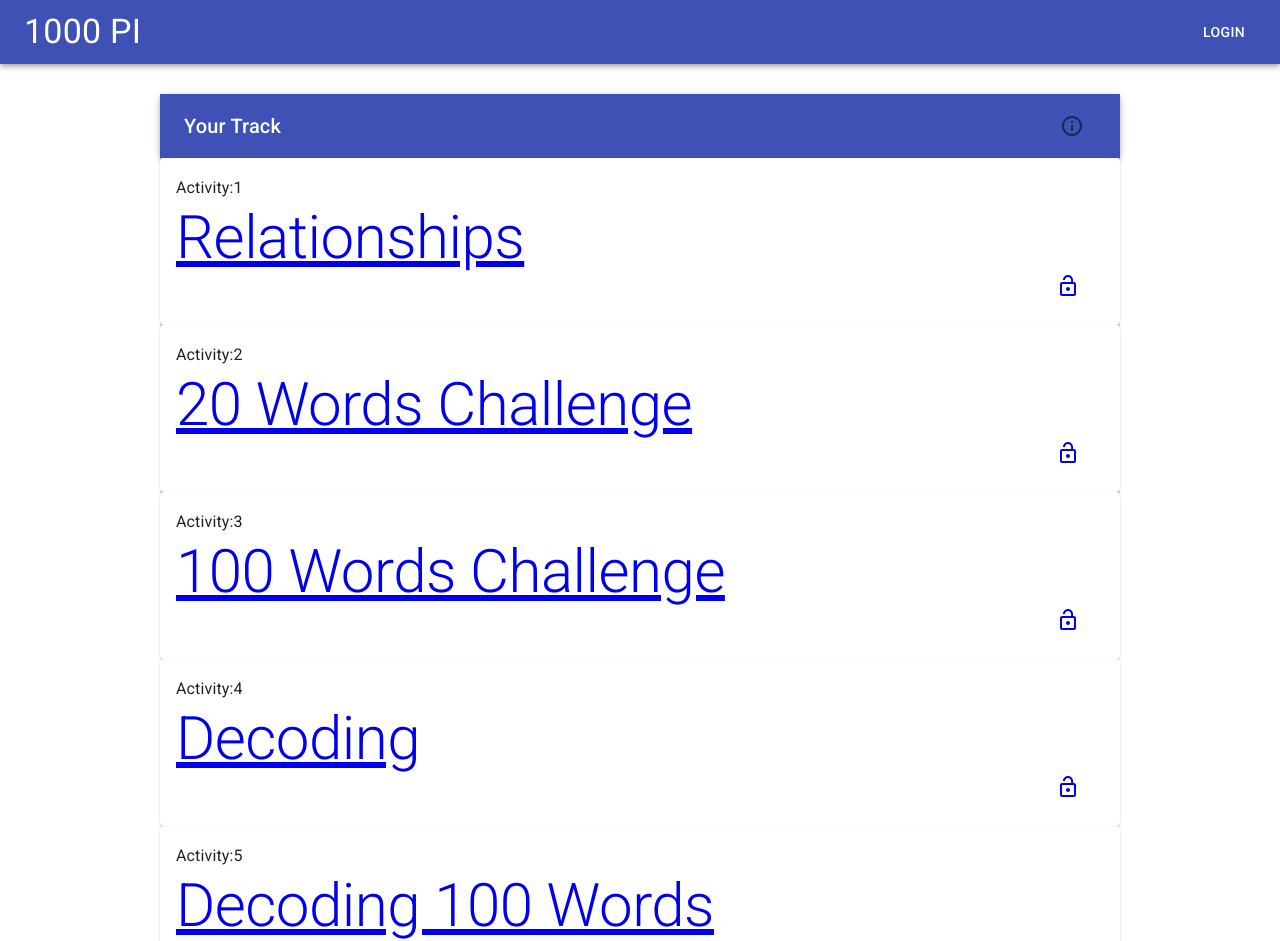
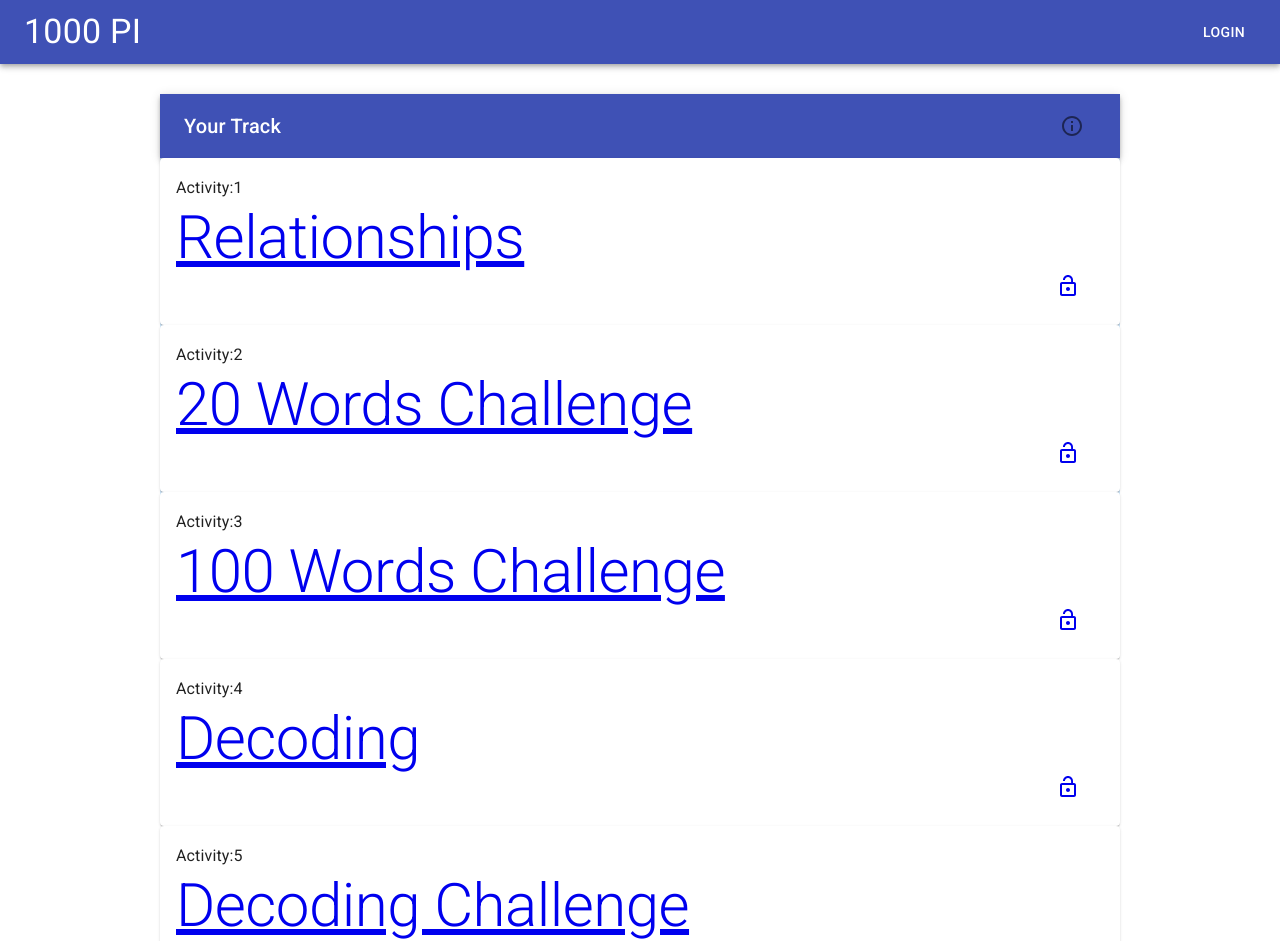
Before and after one commit to Areskyb/1000PI, a React (Create React App) app: page / in a window 1280 px wide. Shown: the top 941 px of the page. Built offline with nearby package versions, Linux system fonts and the light colour scheme; no server answers.

Commit message:
Added decoding challenge and created routing

```diff
--- a/src/components/Track.js
+++ b/src/components/Track.js
@@ -32,7 +32,7 @@ function Track({setGameTitle,history}){
             <Activity activityName="20 Words Challenge" acitvityNumber="2" isAchived={trackState.activityTwo}></Activity>
             <Activity activityName="100 Words Challenge" acitvityNumber="3" isAchived={trackState.activityThree}></Activity>
             <Activity activityName="Decoding" acitvityNumber="4" isAchived={trackState.activityFour}></Activity>
-            <Activity activityName="Decoding 100 Words" acitvityNumber="5" isAchived={trackState.activityFive}></Activity>
+            <Activity activityName="Decoding Challenge" acitvityNumber="5" isAchived={trackState.activityFive}></Activity>
             <Activity activityName="1000 PI" acitvityNumber="6" isAchived={trackState.activitySix}></Activity>
 
         </>
--- a/src/components/WordDecoding.js
+++ /dev/null
@@ -1,11 +0,0 @@
-import React from 'react';
-
-function WordDecoding(){
-
-    return(
-        <h3>Description</h3>
-    )
-
-}
-
-export default WordDecoding;
--- /dev/null
+++ b/src/components/WordDecoding/WordDecoding.js
@@ -0,0 +1,17 @@
+import React,{useEffect} from 'react';
+
+function WordDecoding({setGameTitle}){
+
+    useEffect(() => {
+        setGameTitle('Decoding Challenge')
+        return () => {
+        };
+    }, [setGameTitle])
+
+    return(
+        <h3>Description</h3>
+    )
+
+}
+
+export default WordDecoding;
--- a/src/containers/GameContainer.js
+++ b/src/containers/GameContainer.js
@@ -7,7 +7,7 @@ import {
 import CustomDialog from '../shared/CustomDialog'
 import Relationships from '../components/Relationships/Relationships'
 import Track from '../components/Track'
-import WordDecoding from '../components/WordDecoding'
+import WordDecoding from '../components/WordDecoding/WordDecoding'
 import WordChallenge from '../components/WordChallenge/WordChallenge'
 import Decoding from '../components/Decoding/Decoding'
 import ThousandPi from '../components/ThousandPi'
@@ -87,7 +87,7 @@ function GameConatainer(){
             <Decoding setGameTitle={setGameTitle}></Decoding>
           </Route>
 
-          <Route exact path="/100 Words Decoding">
+          <Route exact path="/Decoding Challenge">
             <WordDecoding setGameTitle={setGameTitle}></WordDecoding>
           </Route>
 
```
